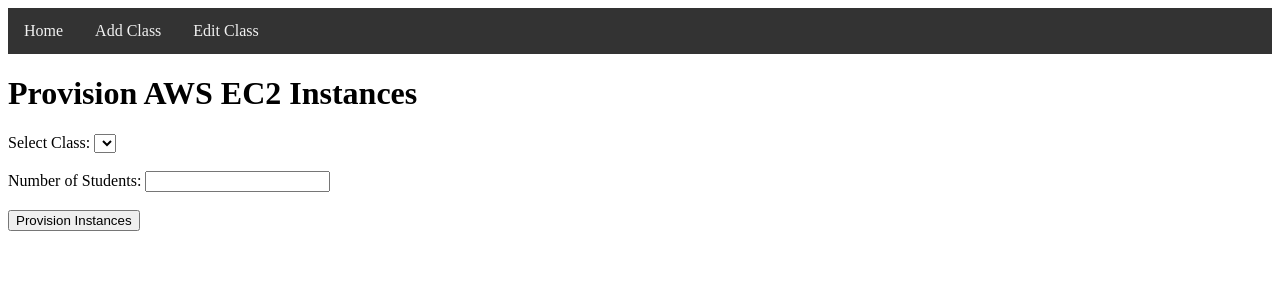
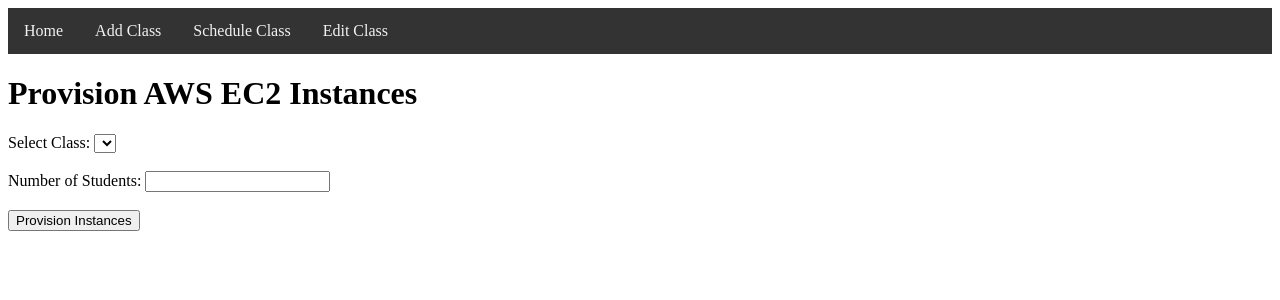
Before and after one commit to ProDataMan/LabSetup, a PHP site: page /index.php in a window 1280 px wide. Shown: the top 300 px of the page. Run offline with PHP 8.4, Linux system fonts and the light colour scheme; data that the repository does not hold is empty.

Commit message:
update navigation

```diff
--- a/navigation.php
+++ b/navigation.php
@@ -27,6 +27,7 @@
     <nav>
         <a href="index.php">Home</a>
         <a href="add_class.html">Add Class</a>
+        <a href="add_schedule.html">Schedule Class</a>
         <a href="edit_class.php">Edit Class</a>
     </nav>
 </body>
```
Also changed, not shown: add_schedule.html (renamed from schedule.html).
